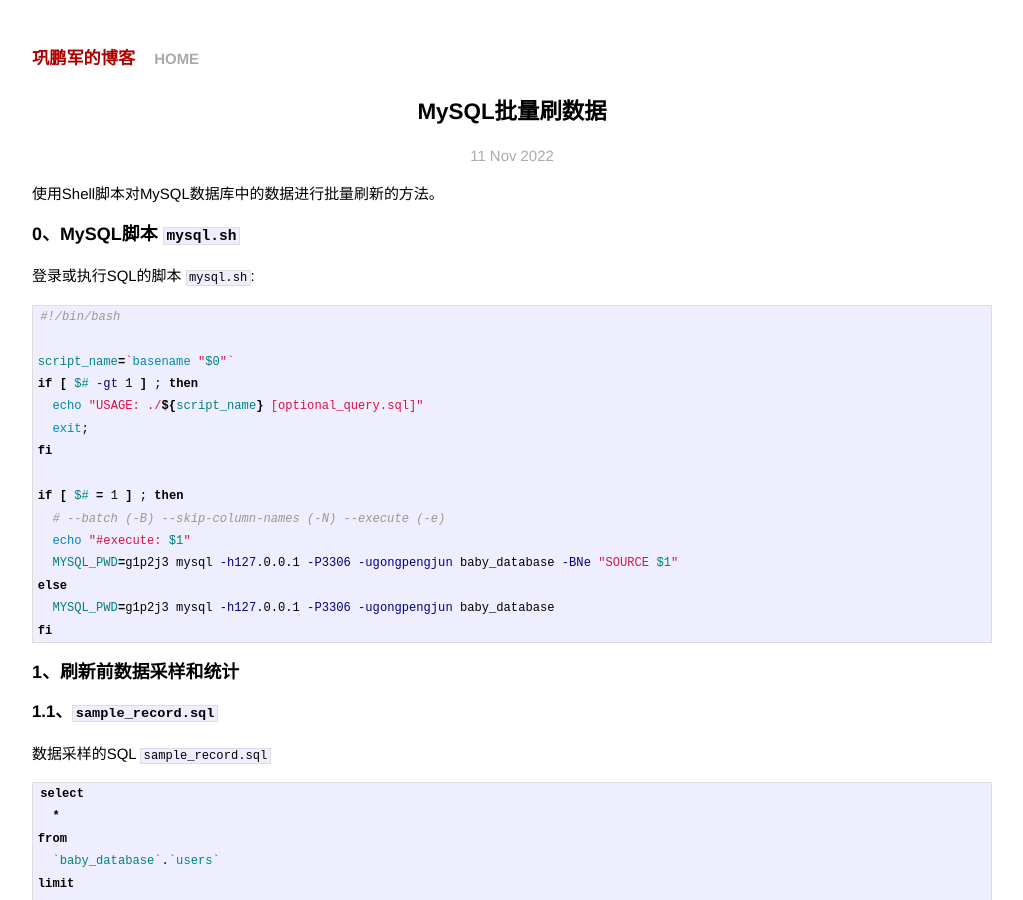
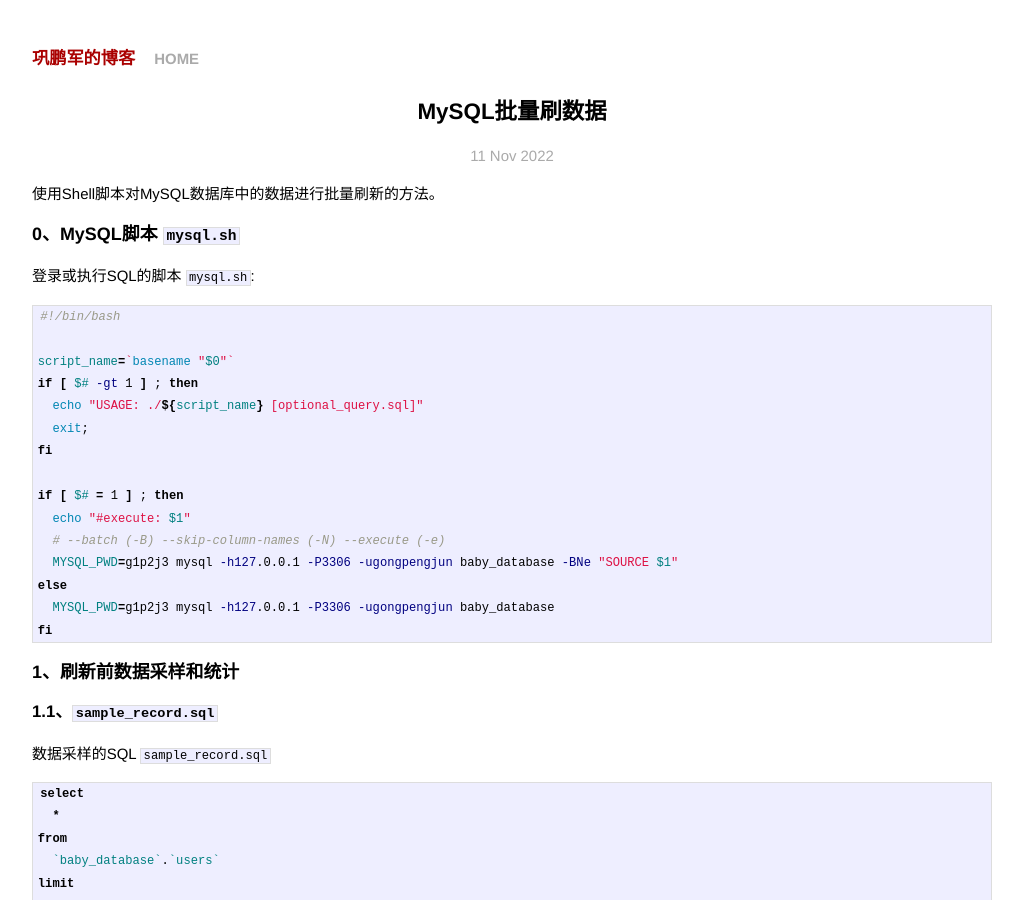
Before and after one commit to gongpengjun/gongpengjun.github.io, a Jekyll site: the page built from _posts/2022-11-11-mysql-batch-update-data.md, in a window 1280 px wide and 900 px high. Shown: the whole window, without its empty margins (128-1151 px from the left). Built offline with Jekyll 4.4.1, drawn with Linux system fonts in a browser that asks for light colours.

Commit message:
优化脚本可读性

```diff
--- a/_posts/2022-11-11-mysql-batch-update-data.md
+++ b/_posts/2022-11-11-mysql-batch-update-data.md
@@ -21,8 +21,8 @@ if [ $# -gt 1 ] ; then
 fi
 
 if [ $# = 1 ] ; then
+  echo "#execute: $1"
   # --batch (-B) --skip-column-names (-N) --execute (-e)
-  echo "#execute: $1"
   MYSQL_PWD=g1p2j3 mysql -h127.0.0.1 -P3306 -ugongpengjun baby_database -BNe "SOURCE $1"
 else
   MYSQL_PWD=g1p2j3 mysql -h127.0.0.1 -P3306 -ugongpengjun baby_database
```
